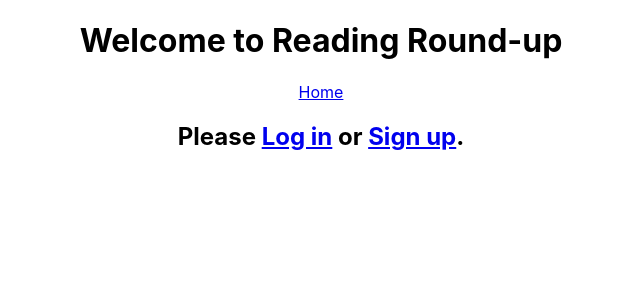
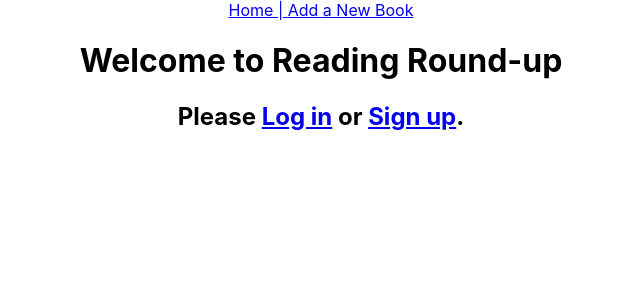
Before and after one commit to AlisonW417/reading-round-up, a React (Create React App) app in the folder reading-round-up-frontend/: page / in a window 1280 px wide. Shown: the top 300 px of the page, without its empty margins (319-959 px from the left). Built offline with nearby package versions, Linux system fonts and the light colour scheme; no server answers.

Commit message:
added some navigation links to nav

```diff
--- a/reading-round-up-frontend/src/components/Home.js
+++ b/reading-round-up-frontend/src/components/Home.js
@@ -3,6 +3,7 @@ import { Link } from 'react-router-dom'
 
 const Home = () => (
     <div>
+        <h1>Welcome to Reading Round-up</h1>
         <h2>Please <Link to='/login'>Log in</Link> or <Link to='/signup'>Sign up</Link>.</h2>
     </div>
 )
--- a/reading-round-up-frontend/src/components/Nav.js
+++ b/reading-round-up-frontend/src/components/Nav.js
@@ -2,16 +2,16 @@ import React from 'react'
 import { connect } from 'react-redux'
 // import Login from './Login.js'
 import Logout from './Logout.js'
-import { Link } from 'react-router-dom'
+import { NavLink } from 'react-router-dom'
 
 
 const Nav = (props) => {
 
     return (
         <div>
-            { props.currentUser ? <h1>Welcome to Reading Round-up, {props.currentUser.attributes.username}</h1> : <h1>Welcome to Reading Round-up</h1> }
+            <NavLink to='/'>Home  |  </NavLink>
+            <NavLink to='/books/new'>Add a New Book</NavLink>
             { props.currentUser ? <Logout /> : null }
-            <Link to='/'>Home</Link>
         </div>
     )
 }
```
Also changed, not shown: 1 other file (tests, documents, lock files or other folders).
